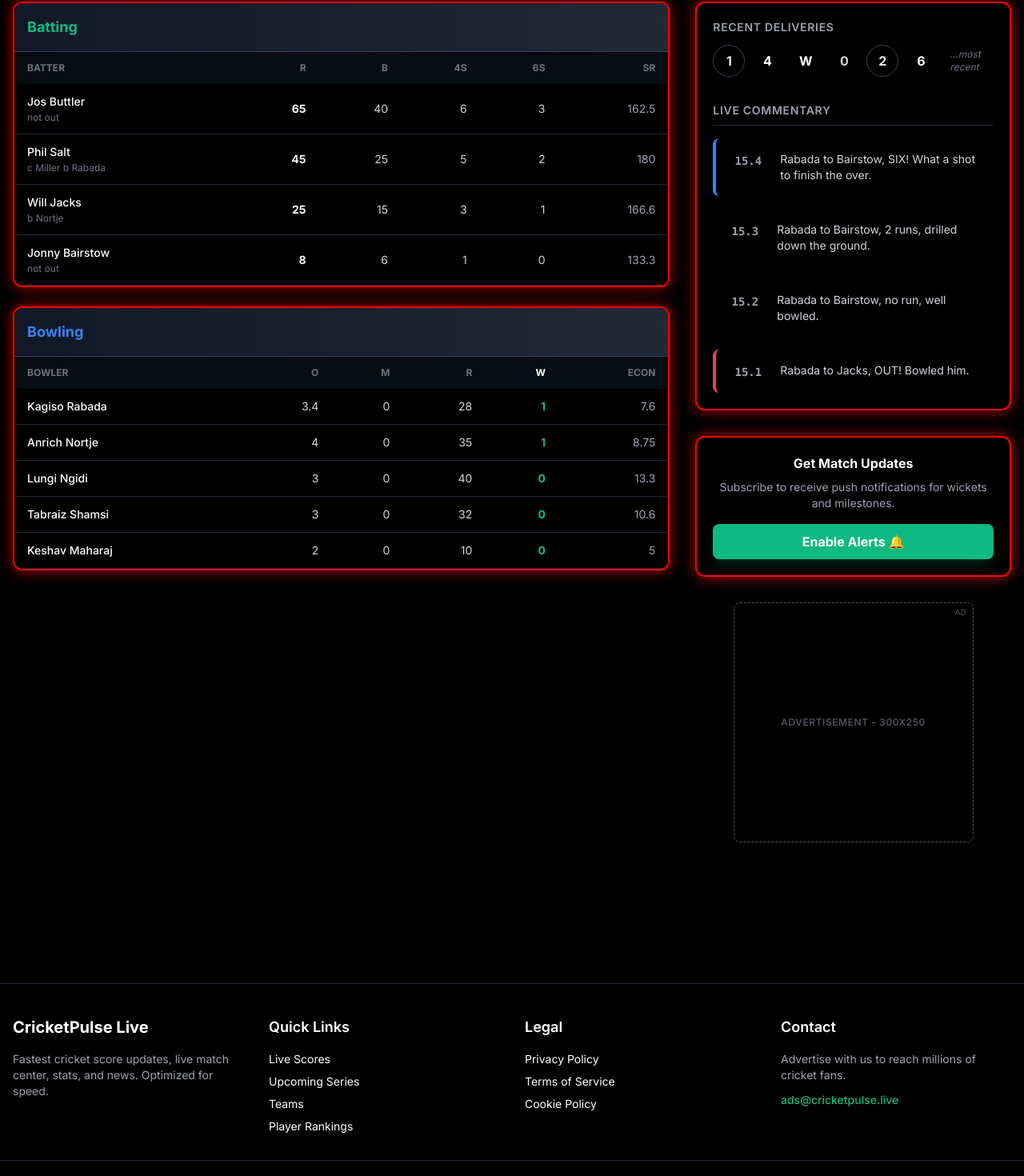
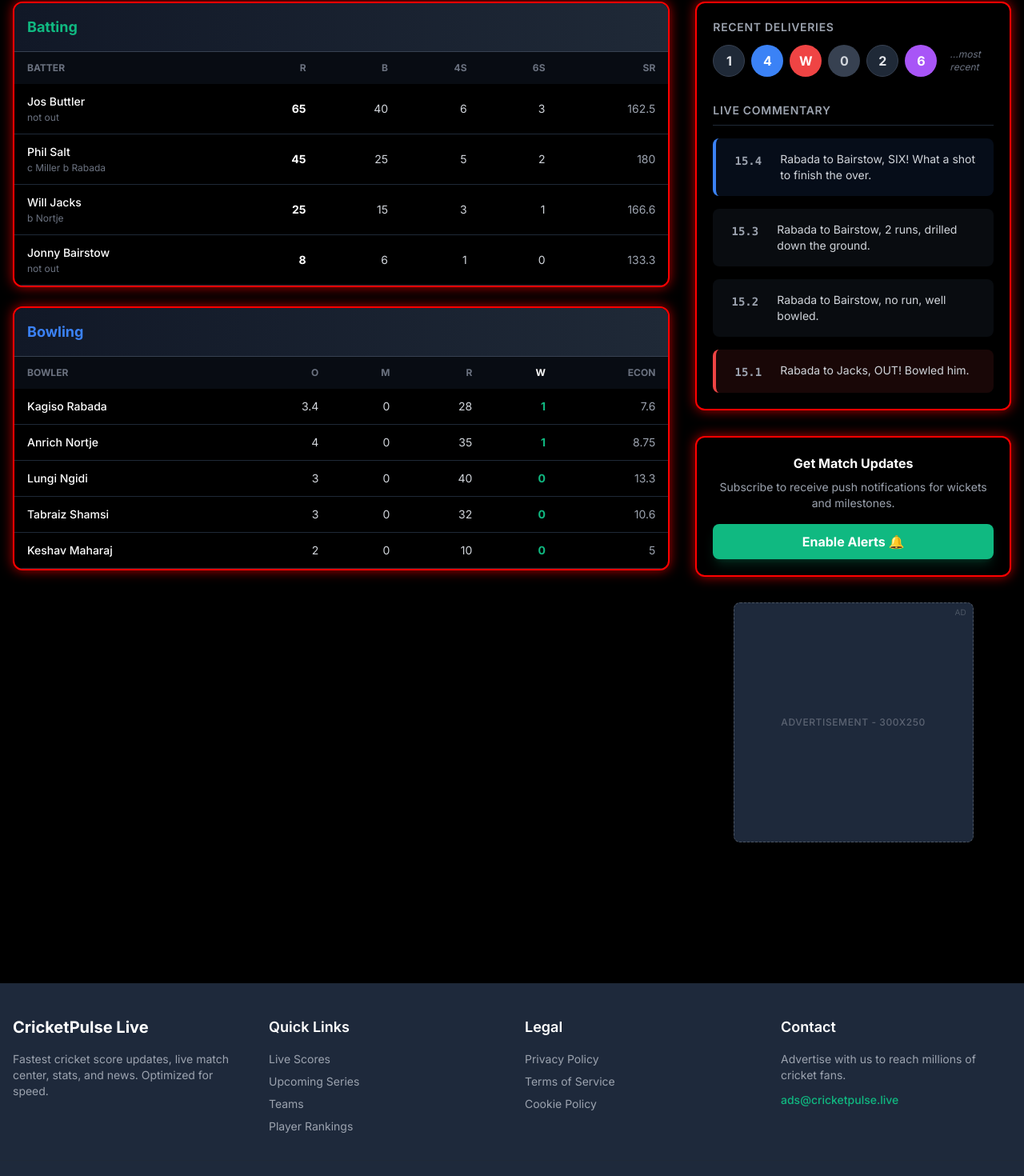
Before and after one commit to Pranayx24/CricketPulse, a Next.js app: page /match/1 in a window 1280 px wide. Shown: the part 877-2347 px from the top of the page at 80% size. Built offline with nearby package versions, Linux system fonts and the light colour scheme.

Commit message:
fix black theme

```diff
--- a/src/app/globals.css
+++ b/src/app/globals.css
@@ -2,42 +2,13 @@
 @tailwind components;
 @tailwind utilities;
 
-/* FORCE FULL BLACK THEME */
-
 html, body {
-  background: #000000 !important;
-  color: #ffffff !important;
-}
-
-/* All sections black */
-
-header,
-nav,
-main,
-section,
-footer,
-div {
-  background-color: #000000 !important;
-}
-
-/* Cards */
-
-.card-stadium {
-  background: #000000 !important;
-  border: 2px solid #ff0000;
-  box-shadow: 0 0 18px rgba(255,0,0,0.7);
-  border-radius: 12px;
-}
-
-/* Links */
-
-a {
+  background: #000000;
   color: #ffffff;
 }
 
-/* Footer */
-
-footer {
-  background: #000000 !important;
-  border-top: 1px solid #111;
+.card-stadium {
+  background: #000000;
+  border: 2px solid red;
+  box-shadow: 0 0 15px rgba(255,0,0,0.7);
 }
```
